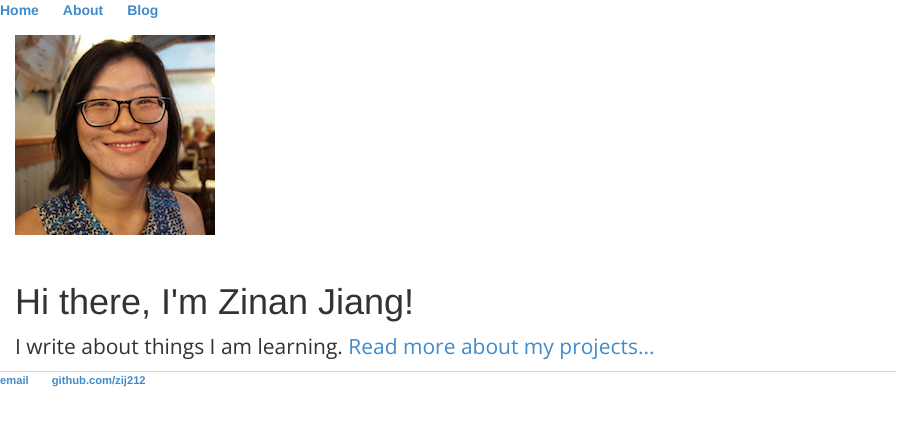
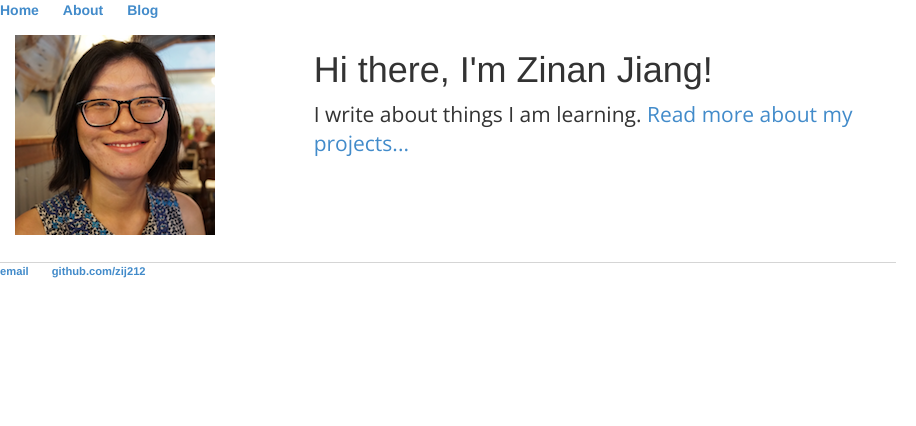
Before and after one commit to zij212/zij212.github.io, a Jekyll site: the page built from index.html, in a window 1280 px wide. Shown: the top 426 px of the page, without its empty margins (0-916 px from the left). Built offline with Jekyll 4.4.1, drawn with Linux system fonts in a browser that asks for light colours.

Commit message:
Update index.html

```diff
--- a/index.html
+++ b/index.html
@@ -2,11 +2,11 @@
 layout: default
 title: Zinan Jiang
 ---
-<div class="blurb">
-	<div>
+<div class="row marketing">
+	<div class="col-sm-4">
 		<img alt="Zinan Jiang" src="img/zij212-200px.png">
 	</div>
-	<div>
+	<div class="col-sm-8">
 		<h1>Hi there, I'm Zinan Jiang!</h1>
 		<p>I write about things I am learning. <a href="/blog">Read more about my projects...</a></p>
 	</div>
```
